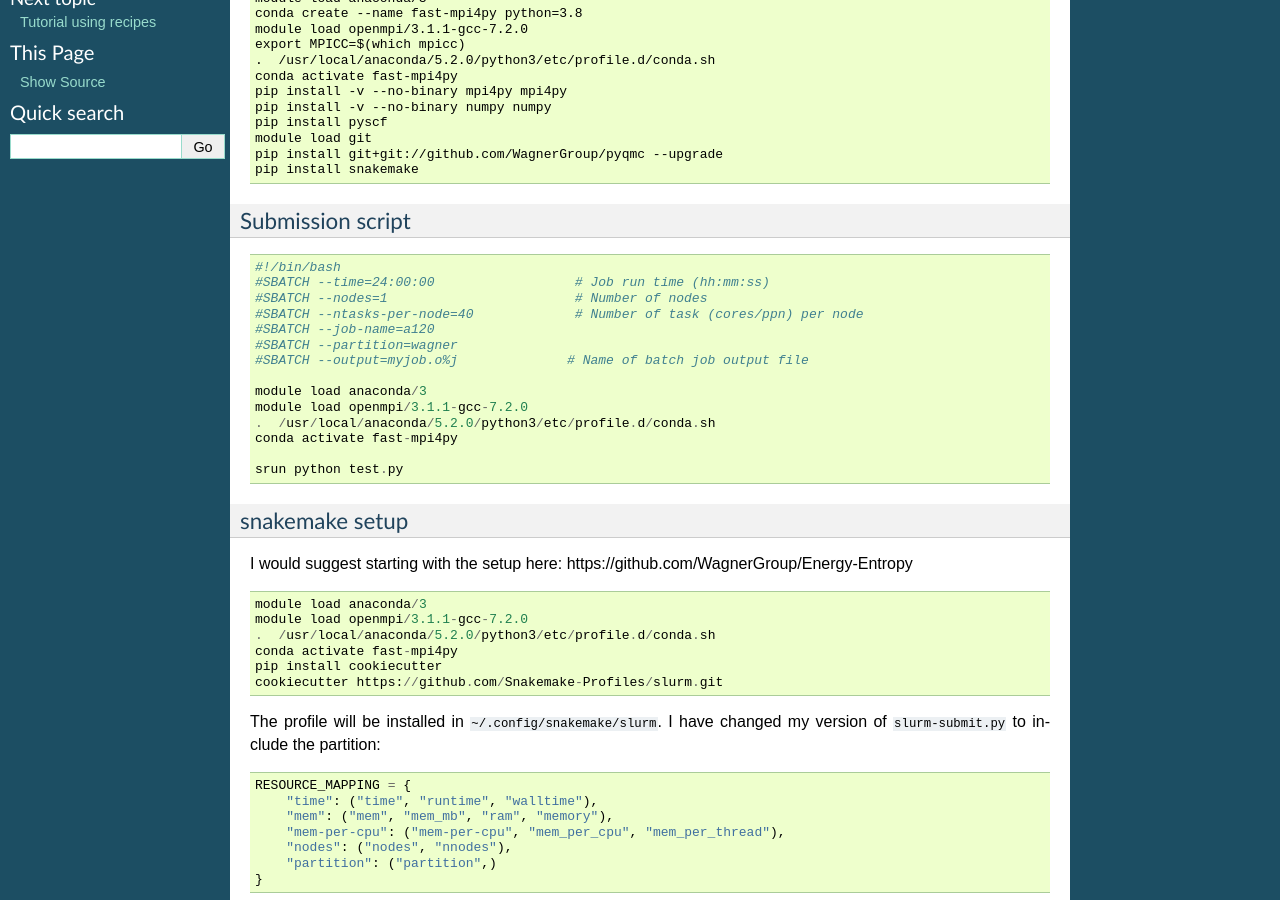
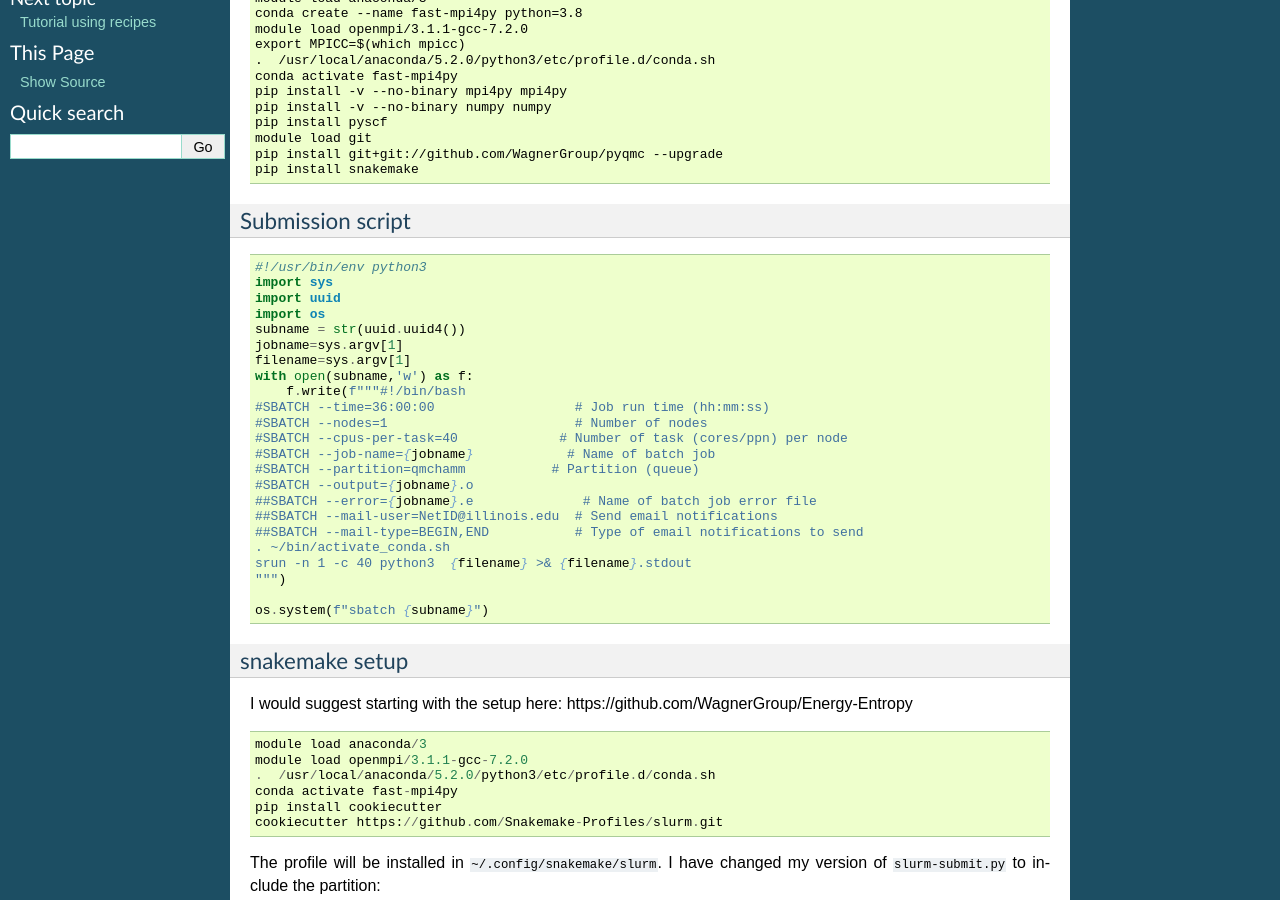
Before and after one commit to WagnerGroup/pyqmc, a Sphinx documentation site: the page built from doc/source/specific_instructions.md, in a window 1280 px wide and 900 px high, scrolled down 278 px. Built offline with Sphinx 7.4.7, drawn with Linux system fonts in a browser that asks for light colours.

Commit message:
fix submit script for campus cluster.

````diff
--- a/doc/source/specific_instructions.md
+++ b/doc/source/specific_instructions.md
@@ -25,20 +25,29 @@ pip install snakemake
 #### Submission script
 
 ```
-#!/bin/bash
-#SBATCH --time=24:00:00                  # Job run time (hh:mm:ss)
+#!/usr/bin/env python3
+import sys
+import uuid
+import os
+subname = str(uuid.uuid4())
+jobname=sys.argv[1]
+filename=sys.argv[1]
+with open(subname,'w') as f:
+    f.write(f"""#!/bin/bash
+#SBATCH --time=36:00:00                  # Job run time (hh:mm:ss)
 #SBATCH --nodes=1                        # Number of nodes
-#SBATCH --ntasks-per-node=40             # Number of task (cores/ppn) per node
-#SBATCH --job-name=a120
-#SBATCH --partition=wagner
-#SBATCH --output=myjob.o%j              # Name of batch job output file
+#SBATCH --cpus-per-task=40             # Number of task (cores/ppn) per node
+#SBATCH --job-name={jobname}            # Name of batch job
+#SBATCH --partition=qmchamm           # Partition (queue)
+#SBATCH --output={jobname}.o
+##SBATCH --error={jobname}.e              # Name of batch job error file
+##SBATCH --mail-user=NetID@illinois.edu  # Send email notifications
+##SBATCH --mail-type=BEGIN,END           # Type of email notifications to send
+. ~/bin/activate_conda.sh
+srun -n 1 -c 40 python3  {filename} >& {filename}.stdout
+""")
 
-module load anaconda/3
-module load openmpi/3.1.1-gcc-7.2.0
-.  /usr/local/anaconda/5.2.0/python3/etc/profile.d/conda.sh
-conda activate fast-mpi4py
-
-srun python test.py
+os.system(f"sbatch {subname}")
 ```
 
 
````
